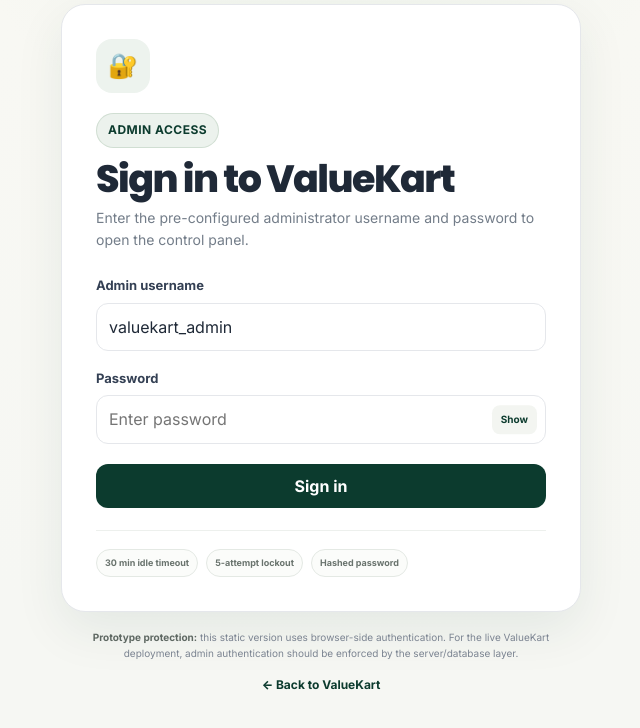
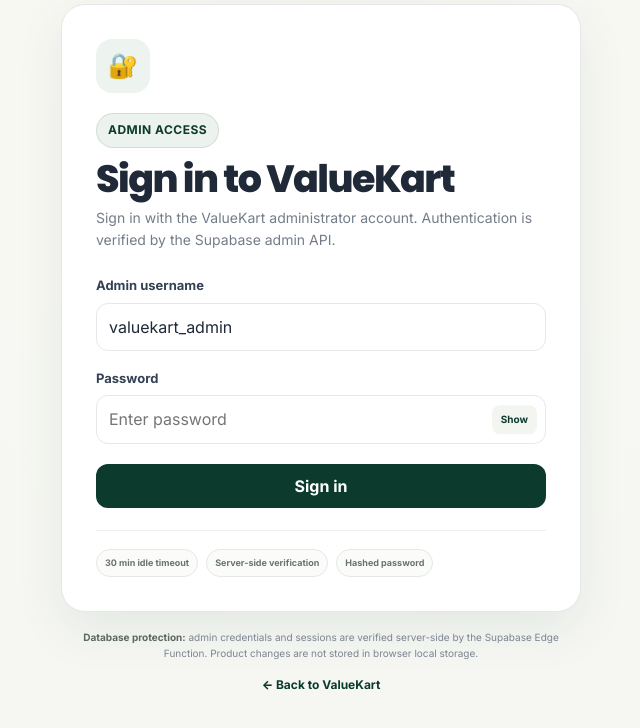
Before and after one commit to dealsofferforu/Valukarthub4.0, a plain HTML site: page admin-login.html in a window 1280 px wide. Shown: the part 114-842 px from the top of the page, without its empty margins (319-959 px from the left). Drawn offline with Linux system fonts and the light colour scheme.

Commit message:
Update admin-login.html

```diff
--- a/admin-login.html
+++ b/admin-login.html
@@ -7,6 +7,7 @@
   <meta name="referrer" content="no-referrer" />
   <title>Admin Login — ValueKart</title>
   <link rel="stylesheet" href="styles.css" />
+  <script src="config.js"></script>
   <script src="auth.js"></script>
 </head>
 <body class="auth-body">
@@ -20,7 +21,7 @@
       <div class="auth-icon" aria-hidden="true">🔐</div>
       <span class="eyebrow">Admin access</span>
       <h1 id="authTitle">Sign in to ValueKart</h1>
-      <p class="auth-subtitle">Enter the pre-configured administrator username and password to open the control panel.</p>
+      <p class="auth-subtitle">Sign in with the ValueKart administrator account. Authentication is verified by the Supabase admin API.</p>
 
       <div class="auth-alert" id="authAlert" role="alert" hidden></div>
 
@@ -42,12 +43,12 @@
 
       <div class="auth-security-row">
         <span>30 min idle timeout</span>
-        <span>5-attempt lockout</span>
+        <span>Server-side verification</span>
         <span>Hashed password</span>
       </div>
     </section>
 
-    <p class="auth-production-note"><strong>Prototype protection:</strong> this static version uses browser-side authentication. For the live ValueKart deployment, admin authentication should be enforced by the server/database layer.</p>
+    <p class="auth-production-note"><strong>Database protection:</strong> admin credentials and sessions are verified server-side by the Supabase Edge Function. Product changes are not stored in browser local storage.</p>
     <a class="auth-back" href="index.html">← Back to ValueKart</a>
   </main>
 
```
